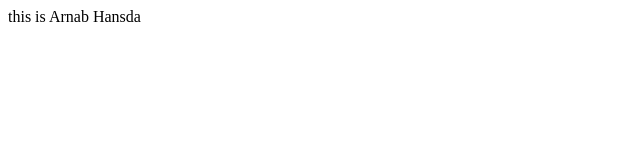
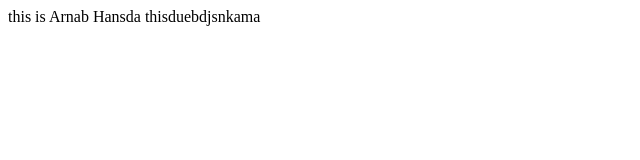
Before and after one commit to Arnab012/Git-in-onevideo, a plain HTML site: page arnab.html in a window 1280 px wide. Shown: the whole page, without its empty margins (0-640 px from the left). Drawn offline with Linux system fonts and the light colour scheme.

```diff
--- a/arnab.html
+++ b/arnab.html
@@ -9,6 +9,6 @@
 <body>
 
     this is Arnab Hansda
-
+     thisduebdjsnkama
 </body>
 </html>
```
